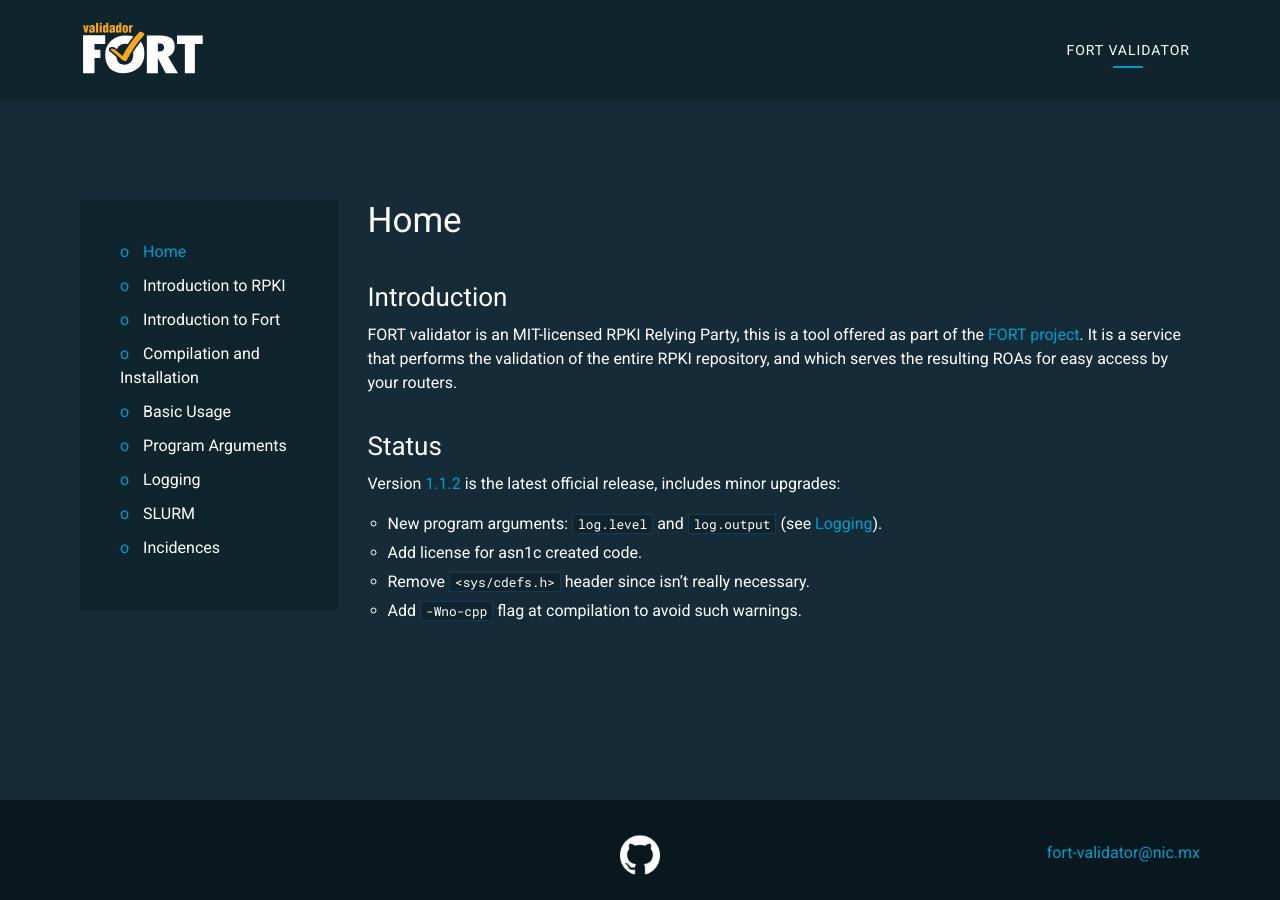
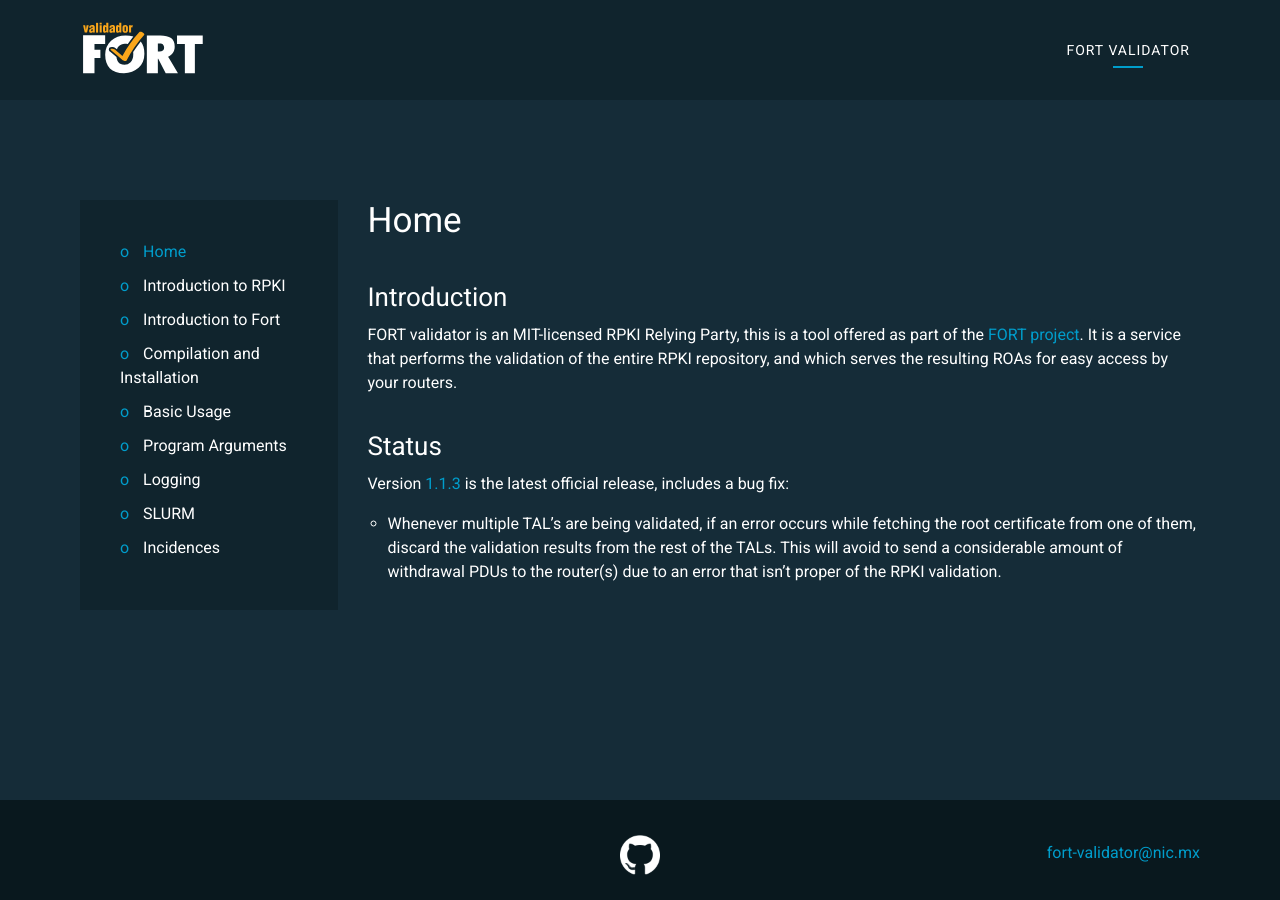
Before and after one commit to NICMx/FORT-validator, a Jekyll site: the page built from docs/index.md, in a window 1280 px wide. Built offline with Jekyll 4.4.1, drawn with Linux system fonts in a browser that asks for light colours.

```diff
--- a/docs/_config.yml
+++ b/docs/_config.yml
@@ -7,4 +7,4 @@ defaults:
     values:
       layout: "default"
 
-fort-latest-version: 1.1.2
+fort-latest-version: 1.1.3
--- a/docs/index.md
+++ b/docs/index.md
@@ -10,8 +10,5 @@ FORT validator is an MIT-licensed RPKI Relying Party, this is a tool offered as
 
 ## Status
 
-Version [{{ site.fort-latest-version }}](https://github.com/NICMx/FORT-validator/releases/tag/v{{ site.fort-latest-version }}){:target="_blank"} is the latest official release, includes minor upgrades:
-- New program arguments: `log.level` and `log.output` (see [Logging](logging.html)).
-- Add license for asn1c created code.
-- Remove `<sys/cdefs.h>` header since isn't really necessary.
-- Add `-Wno-cpp` flag at compilation to avoid such warnings.
+Version [{{ site.fort-latest-version }}](https://github.com/NICMx/FORT-validator/releases/tag/v{{ site.fort-latest-version }}){:target="_blank"} is the latest official release, includes a bug fix:
+- Whenever multiple TAL's are being validated, if an error occurs while fetching the root certificate from one of them, discard the validation results from the rest of the TALs. This will avoid to send a considerable amount of withdrawal PDUs to the router(s) due to an error that isn't proper of the RPKI validation.
```
Also changed, not shown: 2 other files.
